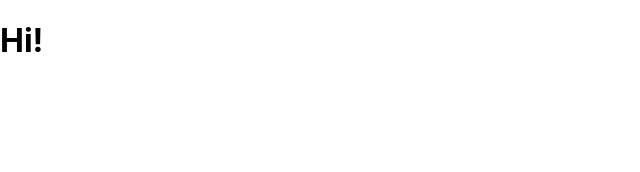
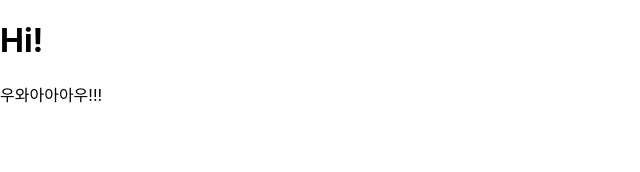
Before and after one commit to Strongorange/hooks, a React (Create React App) app: page / in a window 1280 px wide. Shown: the top 172 px of the page, without its empty margins (0-640 px from the left). Built offline with nearby package versions, Linux system fonts and the light colour scheme.

Commit message:
2-5 useFadeIn

```diff
--- a/src/App.js
+++ b/src/App.js
@@ -1,25 +1,25 @@
 import "./App.css";
 import React, { useEffect, useState, useRef } from "react";
 
-const useBeforeLeave = (onBefore) => {
-  const handleMouseLeave = (event) => {
-    const { clientY } = event;
-    if (clientY <= 0) {
-      onBefore();
+const useFadeIn = (duration = 1, delay = 0) => {
+  const element = useRef();
+  useEffect(() => {
+    if (element.current) {
+      const { current } = element;
+      current.style.transition = `opacity ${duration}s ease-in-out ${delay}s`;
+      current.style.opacity = 1;
     }
-  };
-  useEffect(() => {
-    document.addEventListener("mouseleave", handleMouseLeave);
-    return () => document.removeEventListener("mouseleave", handleMouseLeave);
   }, []);
+  return { ref: element, style: { opacity: 0 } };
 };
 
 const App = () => {
-  const begForLife = () => console.log("떠나지마!");
-  useBeforeLeave(begForLife);
+  const fadeInH1 = useFadeIn(2, 2);
+  const fadeInP = useFadeIn(5, 3);
   return (
     <div>
-      <h1>Hi!</h1>
+      <h1 {...fadeInH1}>Hi!</h1>
+      <p {...fadeInP}>우와아아아우!!!</p>
     </div>
   );
 };
```
Also changed, not shown: 1 other file (tests, documents, lock files or other folders).
